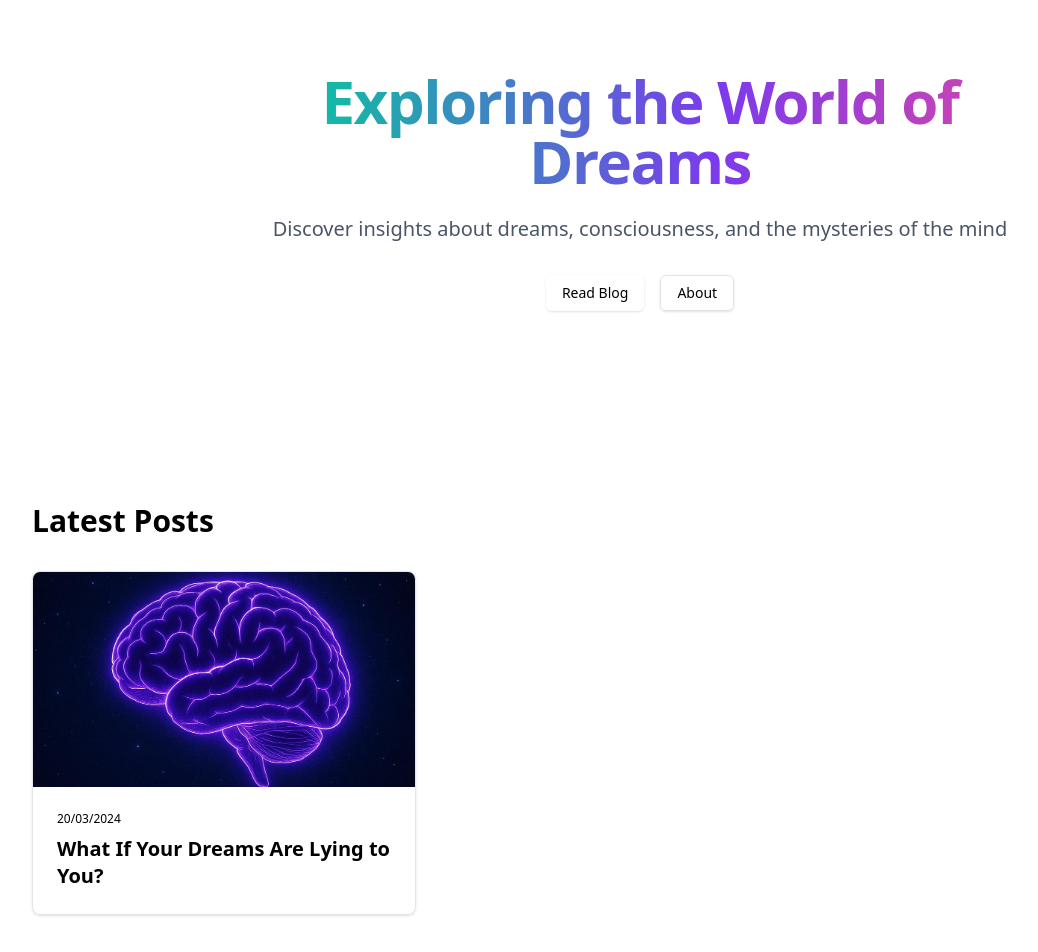
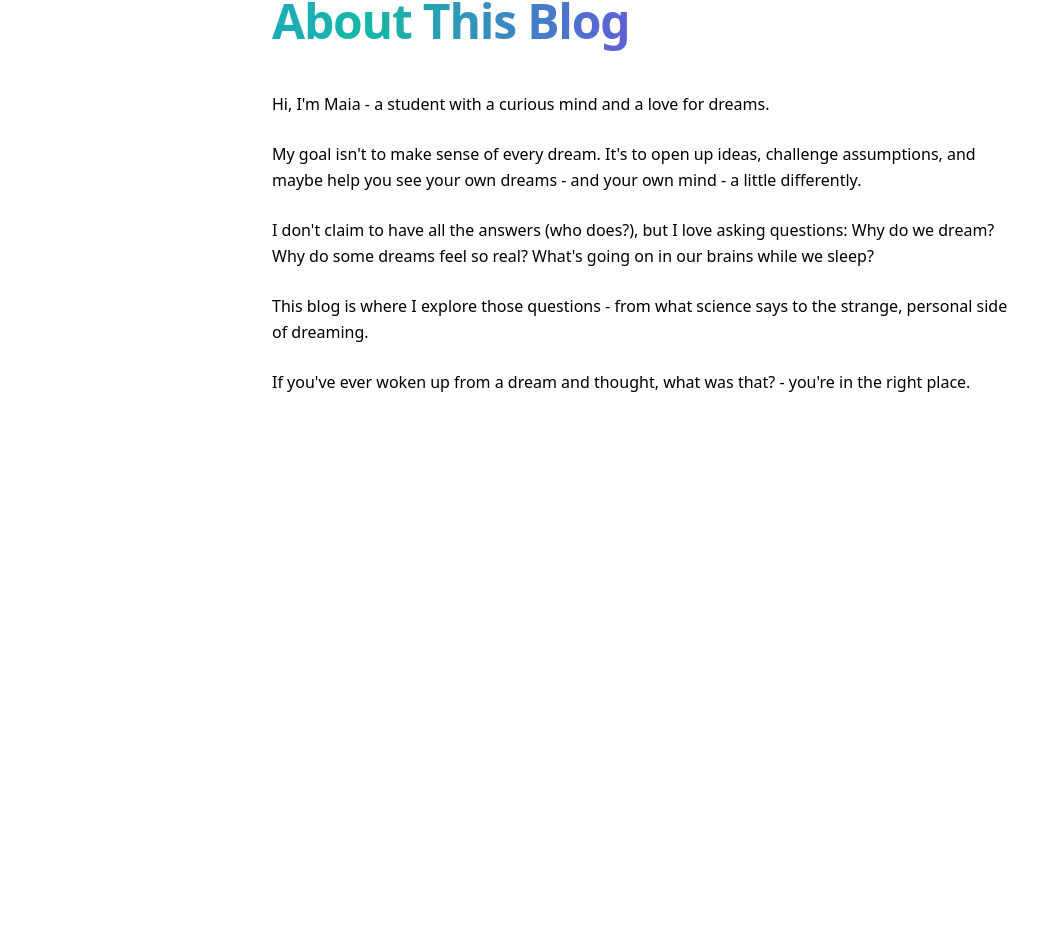
Before and after one commit to wzgatenox/blog-website, a Next.js app: page / in a window 1280 px wide. Shown: the part 170-1122 px from the top of the page, without its empty margins (0-1038 px from the left). After the commit the page ends 800 px from the top, so only its background shows below. Built offline with nearby package versions, Linux system fonts and the light colour scheme.

Commit message:
change main page

```diff
--- a/src/app/about/page.tsx
+++ b/src/app/about/page.tsx
@@ -1,50 +1,3 @@
-import React from "react"
-import { AnimatedHeading } from "@/components/AnimatedHeading"
-
-const aboutContent = `
-About This Blog
-
-Hi, I'm Maia - a student with a curious mind and a love for dreams.
-My goal isn't to make sense of every dream. It's to open up ideas, challenge assumptions, and maybe help you see your own dreams - and your own mind - a little differently.
-
-I don't claim to have all the answers (who does?), but I love asking questions: Why do we dream? Why do some dreams feel so real? What's going on in our brains while we sleep?
-
-This blog is where I explore those questions - from what science says to the strange, personal side of dreaming.
-
-If you've ever woken up from a dream and thought, what was that? - you're in the right place.
-`
-
 export default function AboutPage() {
-  const lines = aboutContent.trim().split('\n')
-  const mainHeading = lines[0] || "About"
-  const contentLines = lines.slice(2) // Skip main heading and the following blank line
-
-  return (
-    <div className="max-w-3xl mx-auto py-12 px-4">
-      {/* Main Heading - Left Aligned */}
-      <h1 className="text-4xl md:text-5xl font-bold tracking-tight mb-10 gradient-text leading-tight">
-        {mainHeading}
-      </h1>
-
-      <div className="prose prose-lg dark:prose-invert mx-auto space-y-6">
-        {contentLines.map((line, index) => {
-          if (line.startsWith('##')) {
-            // Render AnimatedHeading for subheadings (though none in current text)
-            const headingText = line.substring(2).trim()
-            return <AnimatedHeading key={index} text={headingText} />
-          } else if (line.trim() !== '') {
-            // Render non-empty lines as paragraphs
-            return (
-              <p key={index} className="leading-relaxed">
-                {line}
-              </p>
-            )
-          } else {
-            // Return null for empty lines
-            return null
-          }
-        })}
-      </div>
-    </div>
-  )
+  return <div/>
 }
--- a/src/app/page.tsx
+++ b/src/app/page.tsx
@@ -1,70 +1,50 @@
-import Link from "next/link"
-import { Button } from "@/components/ui/button"
-import { blogPosts } from "@/data/blog-posts"
-import Image from "next/image"
+import React from "react"
+import { AnimatedHeading } from "@/components/AnimatedHeading"
 
-export default function Home() {
+const aboutContent = `
+About This Blog
+
+Hi, I'm Maia - a student with a curious mind and a love for dreams.
+My goal isn't to make sense of every dream. It's to open up ideas, challenge assumptions, and maybe help you see your own dreams - and your own mind - a little differently.
+
+I don't claim to have all the answers (who does?), but I love asking questions: Why do we dream? Why do some dreams feel so real? What's going on in our brains while we sleep?
+
+This blog is where I explore those questions - from what science says to the strange, personal side of dreaming.
+
+If you've ever woken up from a dream and thought, what was that? - you're in the right place.
+`
+
+export default function AboutPage() {
+  const lines = aboutContent.trim().split('\n')
+  const mainHeading = lines[0] || "About"
+  const contentLines = lines.slice(2) // Skip main heading and the following blank line
+
   return (
-    <main className="min-h-screen">
-      {/* Hero Section */}
-      <section className="py-20 md:py-32">
-        <div className="max-w-3xl mx-auto text-center">
-          <h1 className="text-4xl md:text-6xl font-bold tracking-tight mb-6 gradient-text">
-            Exploring the World of Dreams
-          </h1>
-          <p className="text-xl text-gray-600 dark:text-gray-400 mb-8">
-            Discover insights about dreams, consciousness, and the mysteries of the mind
-          </p>
-          <div className="flex gap-4 justify-center">
-            <Button asChild>
-              <Link href="/blog">Read Blog</Link>
-            </Button>
-            <Button variant="outline" asChild>
-              <Link href="/about">About</Link>
-            </Button>
-          </div>
+    <div className="max-w-3xl mx-auto py-12 px-4">
+      {/* Main Heading - Left Aligned */}
+      <h1 className="text-4xl md:text-5xl font-bold tracking-tight mb-10 gradient-text leading-tight">
+        {mainHeading}
+      </h1>
+
+      <div className="prose prose-lg dark:prose-invert mx-auto space-y-6">
+        {contentLines.map((line, index) => {
+          if (line.startsWith('##')) {
+            // Render AnimatedHeading for subheadings (though none in current text)
+            const headingText = line.substring(2).trim()
+            return <AnimatedHeading key={index} text={headingText} />
+          } else if (line.trim() !== '') {
+            // Render non-empty lines as paragraphs
+            return (
+              <p key={index} className="leading-relaxed">
+                {line}
+              </p>
+            )
+          } else {
+            // Return null for empty lines
+            return null
+          }
+        })}
         </div>
-      </section>
-
-      {/* Featured Posts - Updated Layout */}
-      <section className="py-16">
-        <div className="max-w-7xl mx-auto px-4">
-          <h2 className="text-3xl font-bold mb-8">Latest Posts</h2>
-          <div className="grid grid-cols-1 md:grid-cols-2 lg:grid-cols-3 gap-8">
-            {Object.entries(blogPosts).map(([slug, post]) => (
-              <article key={slug} className="group flex flex-col overflow-hidden rounded-lg border bg-card text-card-foreground shadow-sm transition-shadow hover:shadow-md">
-                <Link href={`/blog/${slug}`} className="flex flex-col h-full">
-                  {/* Image Section */}
-                  <div className="relative aspect-video w-full overflow-hidden">
-                    {post.imageUrl ? (
-                      <Image
-                        src={post.imageUrl}
-                        alt={post.title}
-                        fill
-                        style={{ objectFit: "cover" }}
-                        className="transition-transform duration-300 group-hover:scale-105"
-                        sizes="(max-width: 768px) 100vw, (max-width: 1200px) 50vw, 33vw"
-                      />
-                    ) : (
-                      <div className="w-full h-full bg-gradient-to-br from-gray-200 to-gray-400 dark:from-gray-700 dark:to-gray-800" />
-                    )}
-                  </div>
-
-                  {/* Content Section Below Image */}
-                  <div className="flex flex-col flex-grow p-4 md:p-6">
-                    <time dateTime={post.date} className="block text-xs text-muted-foreground mb-2">
-                      {new Date(post.date).toLocaleDateString('en-GB')}
-                    </time>
-                    <h3 className="text-lg md:text-xl font-semibold leading-snug group-hover:text-primary transition-colors flex-grow">
-                      {post.title}
-                    </h3>
-                  </div>
-                </Link>
-              </article>
-            ))}
-          </div>
-        </div>
-      </section>
-    </main>
+    </div>
   )
 }
```
